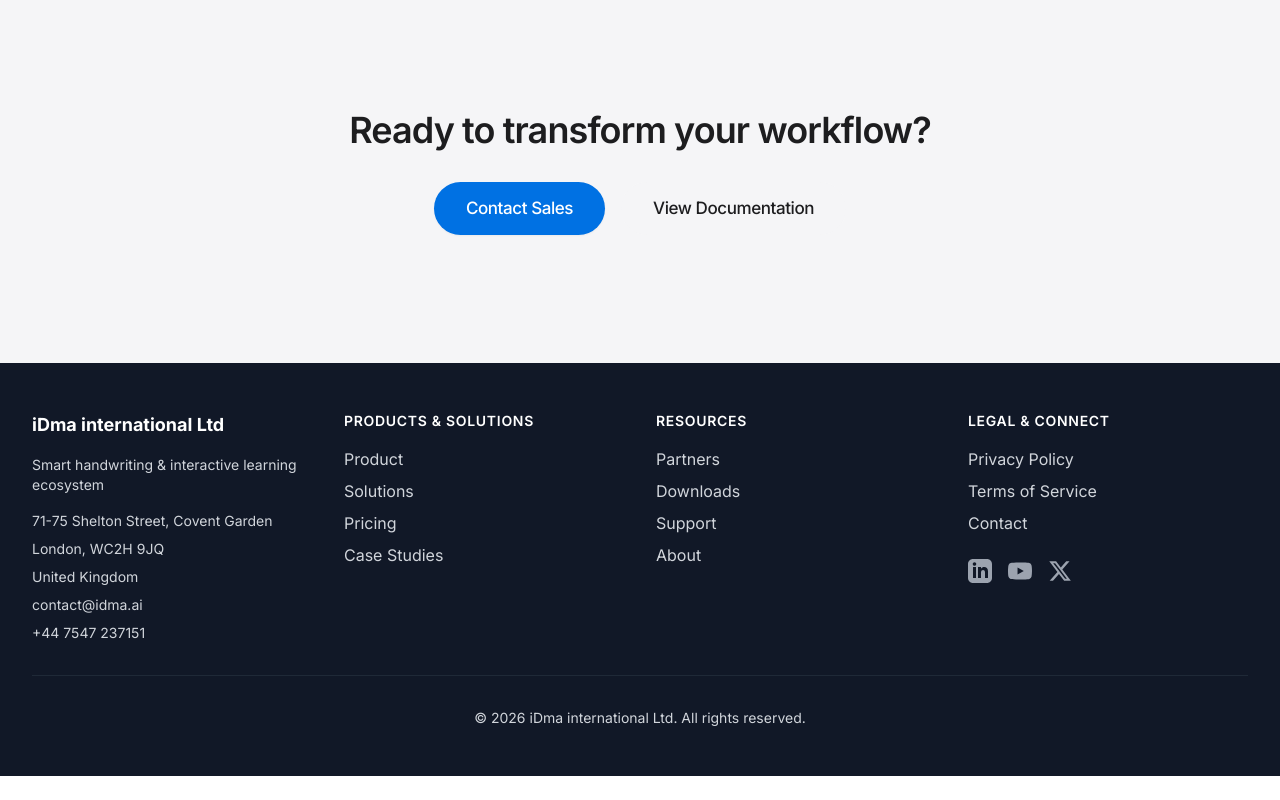
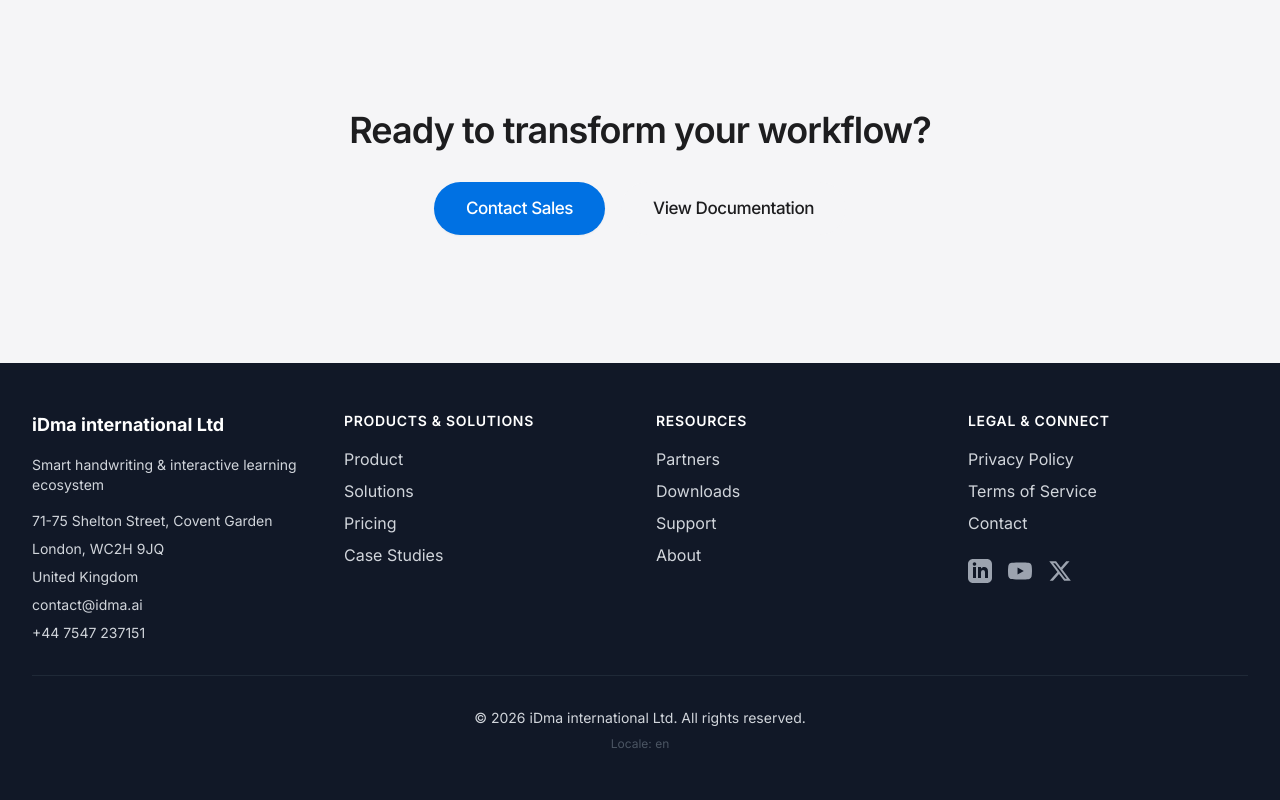
Before and after one commit to wuxiaolong1117/idma-site, a Next.js app: page /en in a window 1280 px wide. Shown: the part 3752-4552 px from the top of the page. Before the commit the page ends 4528 px from the top, so only its background shows below. Built offline with nearby package versions, Linux system fonts and the light colour scheme.

Commit message:
Chore: Add locale debug info to Footer to diagnose i18n issues

```diff
--- a/src/components/Footer.tsx
+++ b/src/components/Footer.tsx
@@ -1,9 +1,10 @@
-import { useTranslations } from "next-intl";
+import { useTranslations, useLocale } from "next-intl";
 import Link from "next/link";
 import { siteConfig } from "@/config/site";
 
 export default function Footer() {
   const t = useTranslations("Footer");
+  const locale = useLocale();
   const currentYear = new Date().getFullYear();
 
   return (
@@ -165,6 +166,7 @@
 
         <div className="mt-8 pt-8 border-t border-gray-800 text-center text-sm">
           <p>&copy; {currentYear} {siteConfig.companyName}. {t("rights")}</p>
+          <p className="text-gray-600 text-xs mt-2">Locale: {locale}</p>
         </div>
       </div>
     </footer>
```
